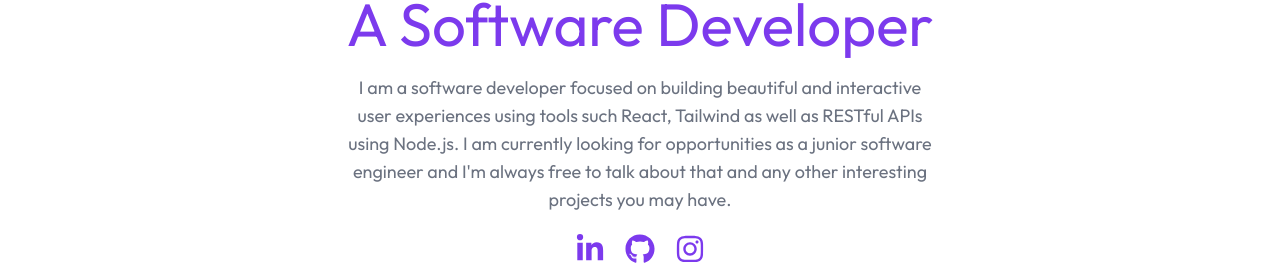
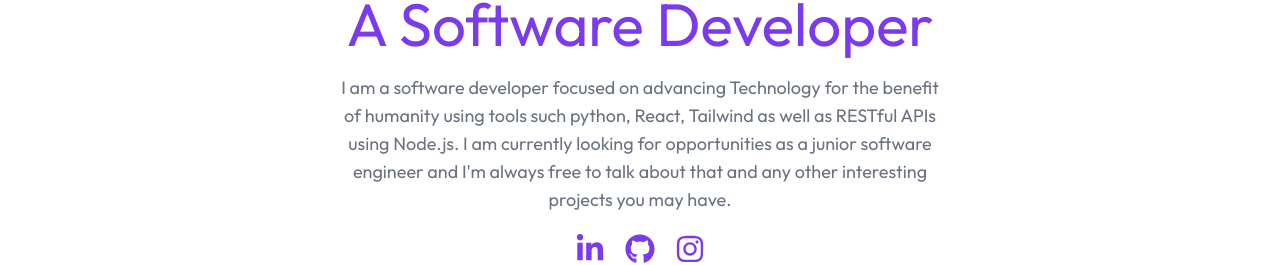
Before and after one commit to mokayaj857/john_mokaya, a React (Vite) app: page / in a window 1280 px wide. Shown: the part 299-564 px from the top of the page. Built offline with nearby package versions, Linux system fonts and the light colour scheme.

Commit message:
Update Hero.jsx

```diff
--- a/src/sections/Hero.jsx
+++ b/src/sections/Hero.jsx
@@ -14,7 +14,7 @@ const Hero = () => {
         <h3 className="text-3xl" data-aos="fade-up">I'm John Mokaya</h3>
         <h1 className="text-5xl md:text-6xl text-primary" data-aos="fade-up" data-aos-delay="300">A Software Developer</h1>
         <p className="text-muted-foreground text-md md:text-lg md:w-[50%] mx-auto" data-aos="fade-up" data-aos-delay="500">
-        I am a software developer focused on building beautiful and interactive user experiences using tools such  React, Tailwind as well as RESTful APIs using Node.js.
+        I am a software developer focused on advancing Technology for the benefit of humanity using tools such  python, React, Tailwind as well as RESTful APIs using Node.js.
         I am currently looking for opportunities as a junior software engineer and
       I'm always free to talk about that and any other interesting projects you
       may have.
```
